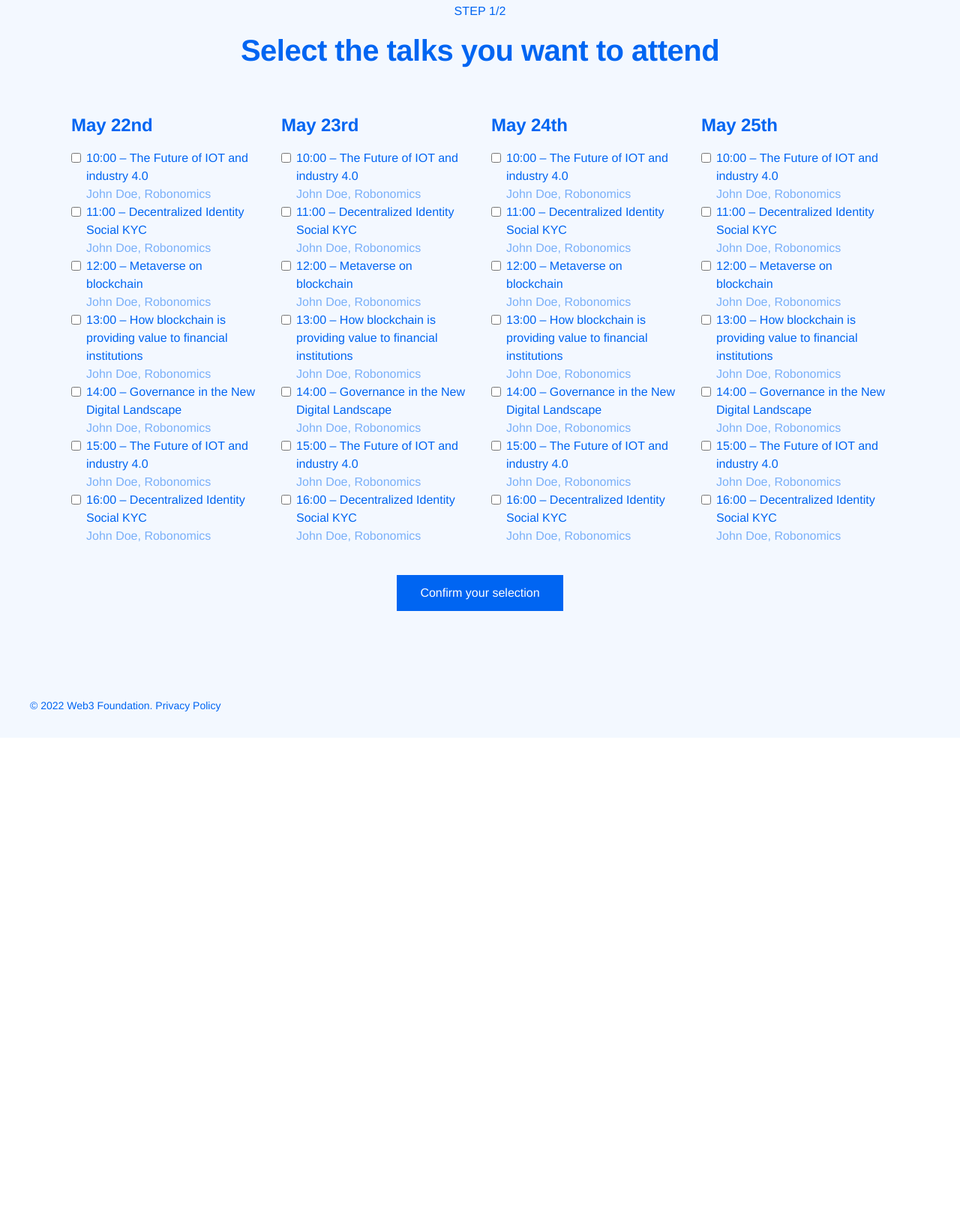
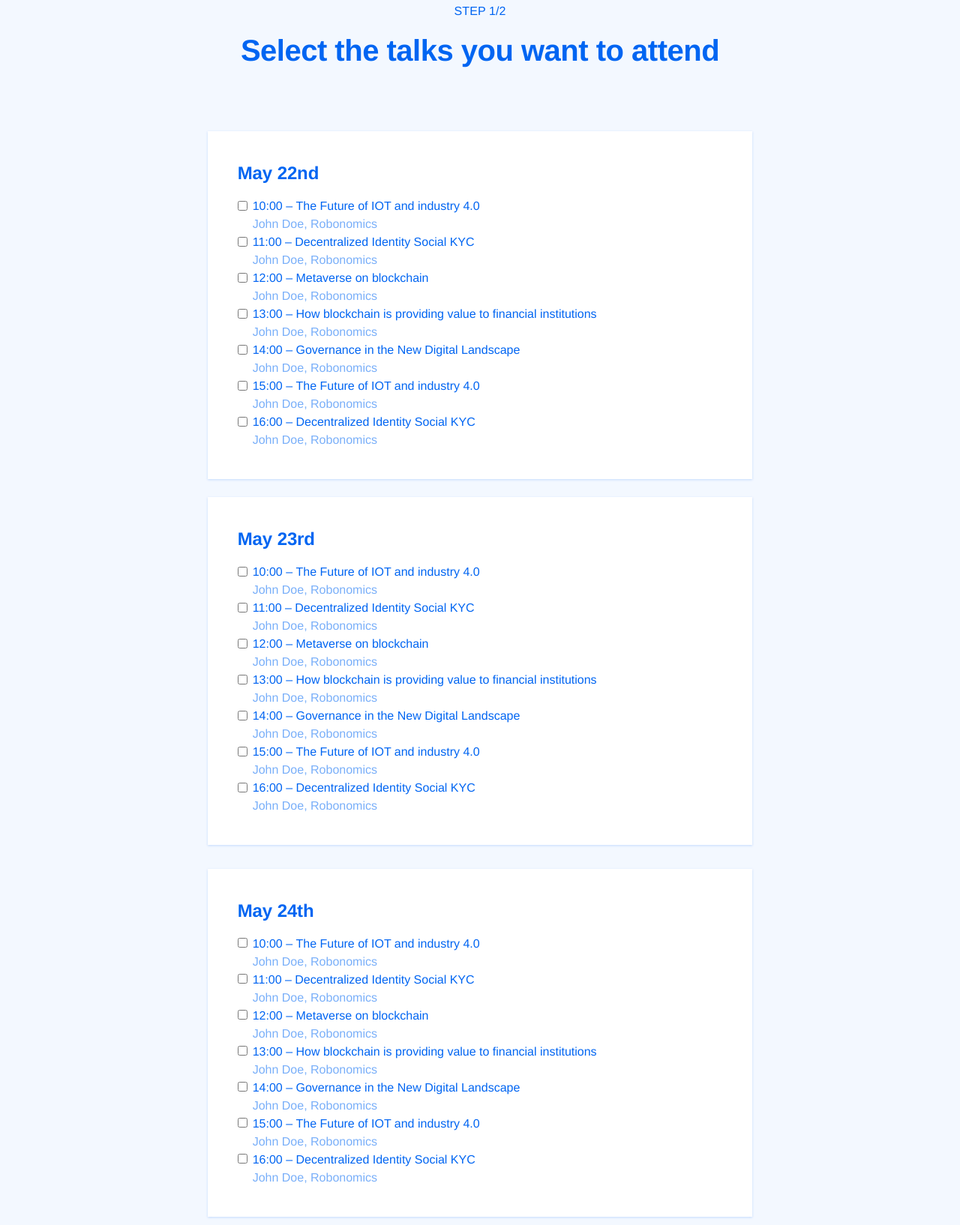
Before and after one commit to ericmorel/ericmorel.github.io, a plain HTML site: page wireframes/wef22-vip.html in a window 1280 px wide. Shown: the part 815-2449 px from the top of the page at 75% size. Before the commit the page ends 1799 px from the top, so only its background shows below. Drawn offline with nearby package versions, Linux system fonts and the light colour scheme.

Commit message:
Update wef22-vip.html

```diff
--- a/wireframes/wef22-vip.html
+++ b/wireframes/wef22-vip.html
@@ -43,16 +43,23 @@
 
     <div class="bg-light">
         <div class="container">
-            <div class="py-5">
+            <div class="pt-5 pb-3">
                 <div class="row justify-content-center py-3">
-                  <div class="row justify-content-center mb-4">
+                    <div class="row justify-content-center mb-2">
                         <div class="col-12">
                             <h4 class="text-center">STEP 1/2</h4>
                             <h1 class="text-center">Select the talks you want to attend</h1>
                         </div>
                     </div>
+                </div>
+            </div>
+        </div>
+    </div>
+
+    <div class="bg-light">
+        <div class="container">
             <div class="row justify-content-center">
-                          <div class="col-sm">
+                <div class="col-8 d-inline card shadow-sm p-4 mb-2">
                     <h2>May 22nd</h2>
                     <div class="form-check">
                         <input class="form-check-input" type="checkbox" value=""></input>
@@ -104,7 +111,9 @@
                         </label>
                     </div>
                 </div>
-                          <div class="col-sm">
+            </div>
+            <div class="row justify-content-center mb-2">
+                <div class="col-8 d-inline card shadow-sm p-4 my-1">
                     <h2>May 23rd</h2>
                     <div class="form-check">
                         <input class="form-check-input" type="checkbox" value=""></input>
@@ -156,7 +165,9 @@
                         </label>
                     </div>
                 </div>
-                          <div class="col-sm">
+            </div>
+            <div class="row justify-content-center mb-2">
+                <div class="col-8 d-inline card shadow-sm p-4 my-1">
                     <h2>May 24th</h2>
                     <div class="form-check">
                         <input class="form-check-input" type="checkbox" value=""></input>
@@ -208,7 +219,9 @@
                         </label>
                     </div>
                 </div>
-                          <div class="col-sm">
+            </div>
+            <div class="row justify-content-center pb-4">
+                <div class="col-8 d-inline card shadow-sm p-4">
                     <h2>May 25th</h2>
                     <div class="form-check">
                         <input class="form-check-input" type="checkbox" value=""></input>
@@ -261,8 +274,15 @@
                     </div>
                 </div>
             </div>
-                      <div class="row mt-4 justify-content-end">
-                          <div class="px-1 mb-2"><a class="btn btn-lg btn-primary" href="" data-toggle="modal" data-target="#infoModal">Confirm your selection</a></div>
+        </div>
+    </div>
+
+    <div class="bg-light">
+        <div class="container">
+            <div class="row d-flex justify-content-end pt-3 pb-5">
+                <div class="col-12 d-flex justify-content-center">
+                    <div class="px-1 mb-2">
+                      <a class="btn btn-lg btn-primary" href="" data-toggle="modal" data-target="#infoModal">Confirm your selection</a>
                     </div>
                 </div>
             </div>
```
Lines whose indentation alone changed are shown as unchanged.
